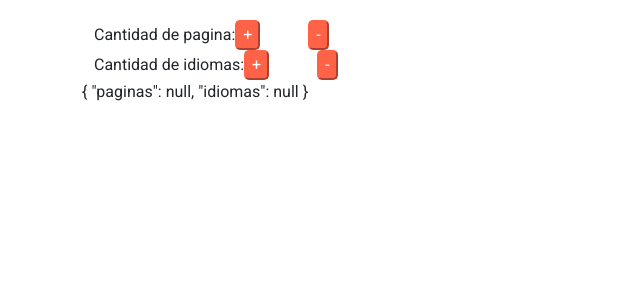
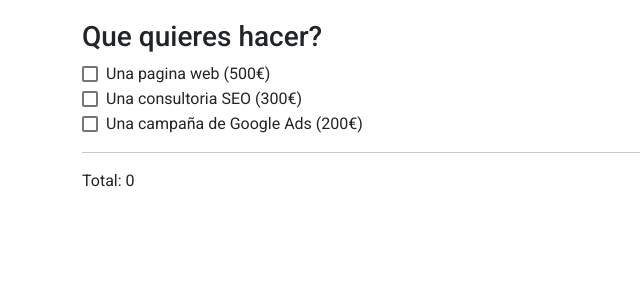
Before and after one commit to JIMENTA/S7-Presupuesto, an Angular app: page /calculo in a window 1280 px wide. Shown: the top 300 px of the page, without its empty margins (0-640 px from the left). Built offline with nearby package versions, Linux system fonts and the light colour scheme.

Commit message:
algunas mejoras, pero not all

```diff
--- a/src/app/app-routing.module.ts
+++ b/src/app/app-routing.module.ts
@@ -16,7 +16,7 @@
 
   },
   {
-    path:'presupuesto',
+    path:'**',
     component:  HomeComponent
   },
   {
--- a/src/app/app.component.ts
+++ b/src/app/app.component.ts
@@ -3,7 +3,7 @@
 @Component({
   selector: 'app-root',
   templateUrl: './app.component.html',
-  styleUrls: ['./app.component.css']
+
 })
 export class AppComponent {
   title = 'presupuesto';
--- a/src/app/components/calculo/calculo.component.html
+++ b/src/app/components/calculo/calculo.component.html
@@ -1,18 +1,24 @@
+<!-- <button (click)="aumentoPags(pags)">+1</button>
+<span>{{ cantidad }}</span>
+<button (click)="disminuirPags(-pags)">-1</button> -->
+
+<br>
 <div class="container">
     <form [formGroup]="cantidadesForm" (ngSubmit)="calculoExtras()">
 
         <div class="container">
             <label>Cantidad de pagina: </label>
-            <button id="aumentarPag" (click)="aumentarPag()">+</button>
-            <input id="cantidadPag" formControlName="paginas" type="text" value="{{ pags }}">
-            <button id="disminuirPags" (click)="disminuirPags()">-</button>
+            <button id="aumentarPag" (click)="aumentoPags(pags)">+</button>
+            <input id="cantidadPag" formControlName="paginas" type="text" value="{{ pags }}">{{ cantidadPags }}
+            <button id="disminuirPags" (click)="disminuirPags(-pags)">-</button>
         </div>
         <div class="container">
             <label>Cantidad de idiomas: </label>
-            <button id="aumentarIdiomas" (click)="aumentarIdiomas()">+</button>
-            <input id="cantidad" formControlName="idiomas" type="text" value="{{ idiomas }}">
-            <button id="disminuirIdiomas" (click)="disminuirIdiomas()">-</button>
+            <button id="aumentarIdiomas" (click)="aumentarIdiomas(idiomas)">+</button>
+            <input id="cantidad" formControlName="idiomas" type="text" value="{{ idiomas }}">{{ cantidadIdiomas }}
+            <button id="disminuirIdiomas" (click)="disminuirIdiomas(-idiomas)">-</button>
         </div>
-        {{ cantidadesForm.value | json }}
+
+        <div>{{ total}}</div>
     </form>
 </div>
--- a/src/app/components/calculo/calculo.component.ts
+++ b/src/app/components/calculo/calculo.component.ts
@@ -1,5 +1,6 @@
-import { Component, OnInit } from '@angular/core';
+import { Component,  Output, EventEmitter } from '@angular/core';
 import { FormBuilder, FormControl, FormGroup } from '@angular/forms';
+
 
 
 @Component({
@@ -7,16 +8,16 @@
   templateUrl: './calculo.component.html',
   styleUrls: ['./calculo.component.css']
 })
-export class CalculoComponent implements OnInit {
+export class CalculoComponent  {
 
-  // cantidadesForm = new FormGroup ({
-  //  paginas : new FormControl(''),
-  //  idiomas :new FormControl('')
-  // })
-  pags = 0;
-  idiomas = 0;
-  cantidad = 0;
-  total = 0;
+  @Output () calculo : EventEmitter<number> = new EventEmitter();
+
+  total:number = 0;
+  pags:number = 500;
+  idiomas:number = 30;
+  cantidadPags:number = 0;
+  cantidadIdiomas:number =0;
+
   cantidadesForm: FormGroup;
 
   constructor(private builder: FormBuilder) {
@@ -25,41 +26,36 @@
       idiomas:[]
     })
   }
+ // cantidadesForm = new FormGroup ({
+  //  paginas : new FormControl(''),
+  //  idiomas :new FormControl('')
+  // })
 
-  ngOnInit(): void {
+
+
+  aumentoPags(valor:number){
+    this.total += valor;
+    this.cantidadPags++
+    console.log(this.total)
+  }
+  disminuirPags(valor:number){
+    this.total += valor;
+    this.cantidadPags--
+    console.log(this.total)
+  }
+  aumentarIdiomas(valor:number){
+    this.total += valor;
+    this.cantidadIdiomas++
+    console.log(this.total)
+  }
+  disminuirIdiomas(valor:number){
+    this.total += valor;
+    this.cantidadIdiomas--
+    console.log(this.total)
   }
 
-
-  aumentarPag(){
-    let cantidad = ++this.pags
-    let total = cantidad * 500
-    // if(this.cantidadesForm.value == this.idiomas){
-    //   let cantidad = ++this.pags
-    //   let total = cantidad * 500
-    // }
-    console.log(this.total)
-    return total
+  calculoExtras(){
+    this.calculo.emit(this.total)
+    return this.total
   }
-     disminuirPags(){
-      let cantidad = --this.pags
-      let total = cantidad * 500
-      console.log(total)
-      return total
-     }
-    aumentarIdiomas(){
-      let cantidad = ++this.idiomas
-      let total = cantidad * 30
-      console.log(total)
-      return total
-    }
-
-   disminuirIdiomas(){
-    let cantidad = --this.idiomas
-    let total = cantidad * 30
-    console.log(total)
-    return total
-   }
-   calculoExtras(){
-     console.log(this.cantidad * this.total)
-   }
 }
--- a/src/app/components/home/home.component.html
+++ b/src/app/components/home/home.component.html
@@ -2,16 +2,19 @@
     <h3>Que quieres hacer?</h3>
     <mat-checkbox #checkPag id=1 color="primary" (change)="calcular($event)">
         <div>Una pagina web (500€)</div>
-    </mat-checkbox> <br>
+    </mat-checkbox>
+    <br>
 
-    <app-calculo *ngIf="checkPag.checked"></app-calculo>
+    <app-calculo *ngIf="checkPag.checked" (calculo)="sumarATotal($event)"></app-calculo>
 
     <mat-checkbox #checkSEO id=2 color="primary" (change)="calcular($event)">
         <div>Una consultoria SEO (300€)</div>
-    </mat-checkbox><br>
+    </mat-checkbox>
+    <br>
     <mat-checkbox color="primary" (change)="calcular($event)">
         <div>Una campaña de Google Ads (200€)</div>
     </mat-checkbox>
-    <p>Total:{{ total }} </p>
+    <hr>
+    <p>Total: {{ total }} </p>
 
 </div>
--- a/src/app/components/home/home.component.ts
+++ b/src/app/components/home/home.component.ts
@@ -1,4 +1,5 @@
 import { Component, OnInit } from '@angular/core';
+import { Orders } from 'src/app/interfaces/orders.interface';
 import { PanelService } from 'src/app/services/panel.service';
 
 @Component({
@@ -7,16 +8,25 @@
   styleUrls: ['./home.component.css']
 })
 export class HomeComponent implements OnInit {
-  total =0;
 
+  orders : Orders[]= [
+    {id:1, task: 'Una pagina web (500€)', price: 500, selected: false},
+    {id:2, task: 'Una consultoria SEO (300€)', price: 300, selected: false},
+    {id:3, task: 'Una campaña de Google Ads (200€)', price: 200, selected: false},
+  ];
+
+  total = 0
 
   constructor( private miServicio : PanelService) { }
 
   ngOnInit(): void {
   }
+  sumarATotal(e){
+  this.total += 1;
+  console.log(e)
+  }
 
   calcular(event){
-
     this.miServicio.addToBudget(event)
 
   }
--- /dev/null
+++ b/src/app/interfaces/orders.interface.ts
@@ -0,0 +1,6 @@
+export interface Orders{
+    id:number,
+    task: string,
+    price:number,
+    selected: boolean,
+}
```
Also changed, not shown: src/app/app.component.css (deleted).
